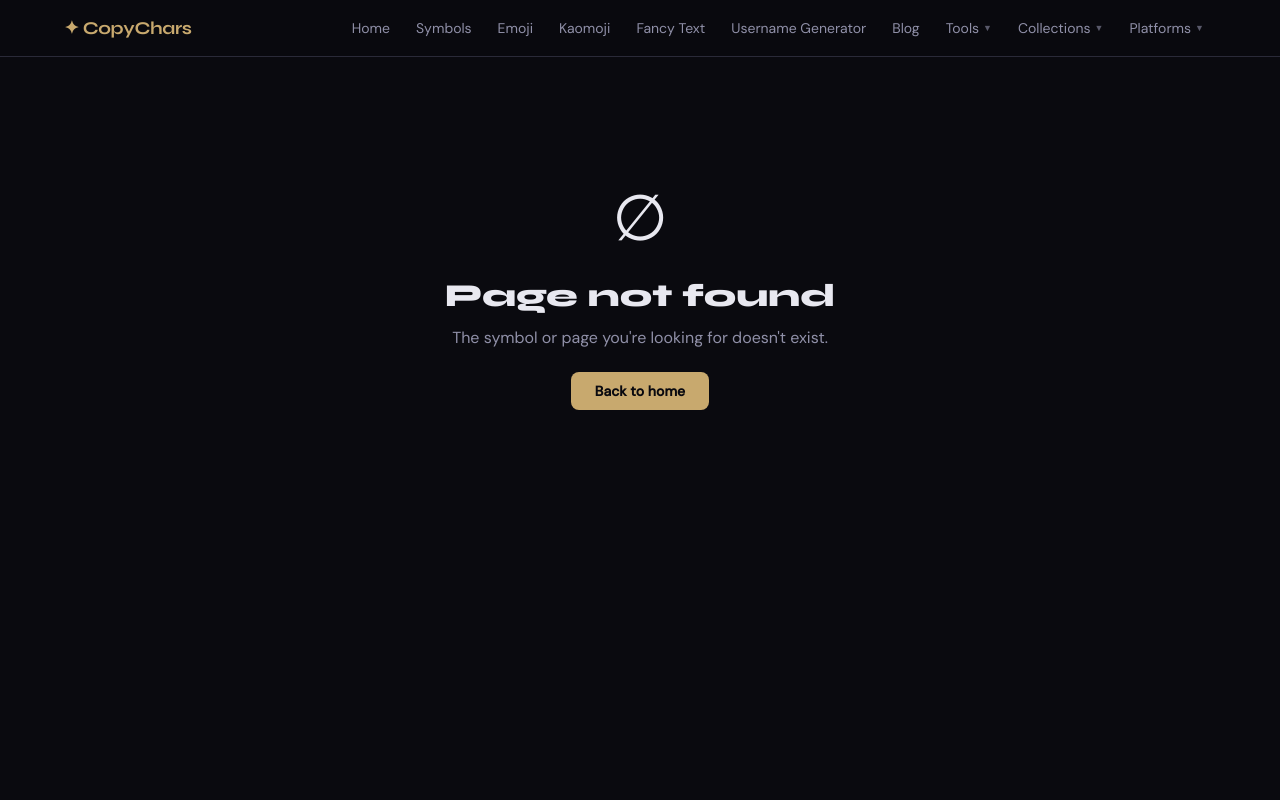
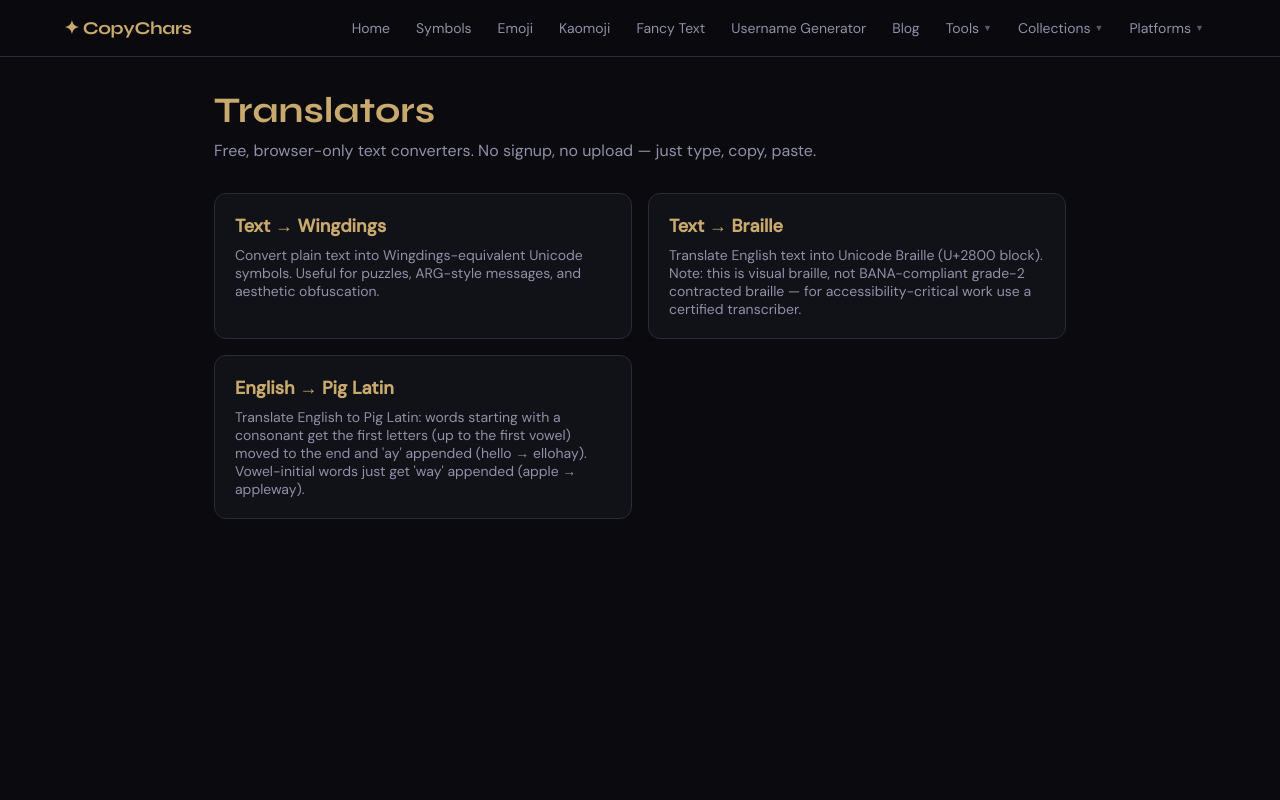
Before and after one commit to bsjuilla/copysymbols, a Next.js app: page /translate in a window 1280 px wide. Before the commit this address had no page. Shown: the top 800 px of the page. Built offline with nearby package versions, Linux system fonts and the light colour scheme; a web font is replaced by a local one.

Commit message:
feat(translate): /translate index page + sitemap entry
Closes the breadcrumb 404 from pass-2 Task 4 — each /translate/[pair] page
breadcrumb points at /translate, which until now returned 404. Adds a
CollectionPage-schema index listing all 3 translators.

```diff
--- a/src/app/sitemap.ts
+++ b/src/app/sitemap.ts
@@ -74,6 +74,8 @@ export default function sitemap(): MetadataRoute.Sitemap {
     { url: `${BASE}/binary-translator`, lastModified: now, changeFrequency: "monthly", priority: 0.9 },
     // NEW (audit pass 2 Task 4) — text decorator tool
     { url: `${BASE}/text-decorator`, lastModified: now, changeFrequency: "monthly", priority: 0.9 },
+    // NEW (audit pass 3 Task 2) — translator index page (children at /translate/<id>)
+    { url: `${BASE}/translate`, lastModified: now, changeFrequency: "monthly", priority: 0.8 },
     // Legal pages — low priority for SEO but needed in sitemap for completeness
     { url: `${BASE}/privacy`, lastModified: now, changeFrequency: "yearly", priority: 0.3 },
     { url: `${BASE}/terms`, lastModified: now, changeFrequency: "yearly", priority: 0.3 },
--- /dev/null
+++ b/src/app/translate/page.tsx
@@ -0,0 +1,64 @@
+import { Metadata } from "next";
+import Link from "next/link";
+import { canonical } from "@/lib/canonical";
+import { translators } from "@/lib/translators";
+
+const TITLE = "Free Online Translators — Text to Wingdings, Braille, Pig Latin";
+const DESCRIPTION = "Free online translators for Wingdings, Braille, Pig Latin and more. Type once, get the encoded output, copy to clipboard.";
+
+export const metadata: Metadata = {
+  title: TITLE,
+  description: DESCRIPTION,
+  ...canonical("/translate"),
+  openGraph: { title: TITLE, description: DESCRIPTION, url: "https://www.copychars.com/translate", type: "website" },
+};
+
+const jsonLd = {
+  "@context": "https://schema.org",
+  "@type": "CollectionPage",
+  name: TITLE,
+  description: DESCRIPTION,
+  url: "https://www.copychars.com/translate",
+  hasPart: translators.map(t => ({
+    "@type": "WebApplication",
+    name: `${t.pair.from} to ${t.pair.to} Translator`,
+    url: `https://www.copychars.com/translate/${t.id}`,
+    applicationCategory: "UtilityApplication",
+  })),
+};
+
+export default function TranslateIndexPage() {
+  return (
+    <>
+      <script type="application/ld+json" dangerouslySetInnerHTML={{ __html: JSON.stringify(jsonLd) }} />
+      <div style={{ maxWidth: 900, margin: "0 auto", padding: "32px 24px" }}>
+        <h1 className="font-display" style={{ fontSize: 36, color: "var(--accent)", marginBottom: 8 }}>Translators</h1>
+        <p style={{ color: "var(--text2)", marginBottom: 32 }}>
+          Free, browser-only text converters. No signup, no upload — just type, copy, paste.
+        </p>
+        <div style={{ display: "grid", gridTemplateColumns: "repeat(auto-fill, minmax(280px, 1fr))", gap: 16 }}>
+          {translators.map(t => (
+            <Link
+              key={t.id}
+              href={`/translate/${t.id}`}
+              style={{
+                display: "block",
+                background: "var(--bg2)",
+                border: "1px solid var(--border)",
+                borderRadius: 12,
+                padding: 20,
+                textDecoration: "none",
+                color: "var(--text)",
+              }}
+            >
+              <h2 style={{ fontSize: 18, marginBottom: 8, color: "var(--accent)" }}>
+                {t.pair.from} → {t.pair.to}
+              </h2>
+              <p style={{ fontSize: 14, color: "var(--text2)", margin: 0 }}>{t.description}</p>
+            </Link>
+          ))}
+        </div>
+      </div>
+    </>
+  );
+}
```
Also changed, not shown: 1 other file (tests, documents, lock files or other folders).
